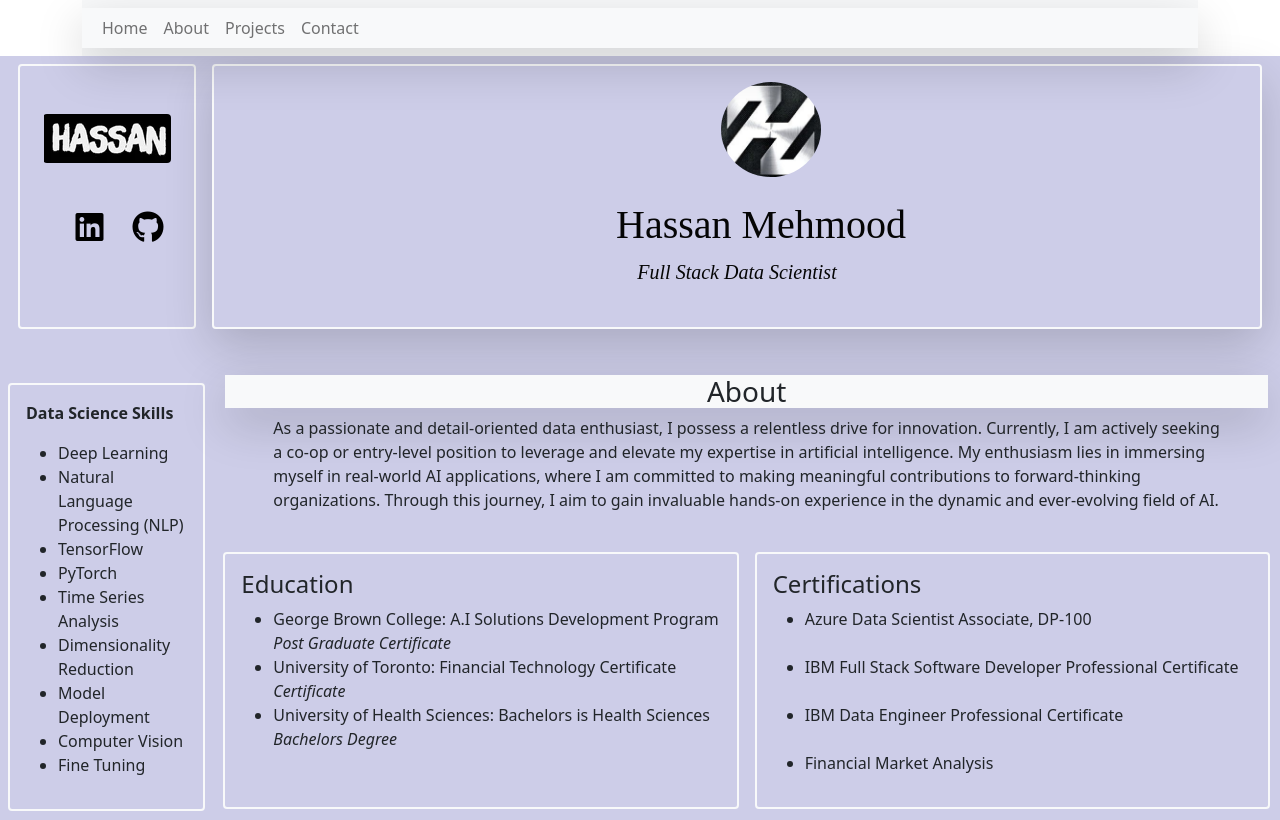
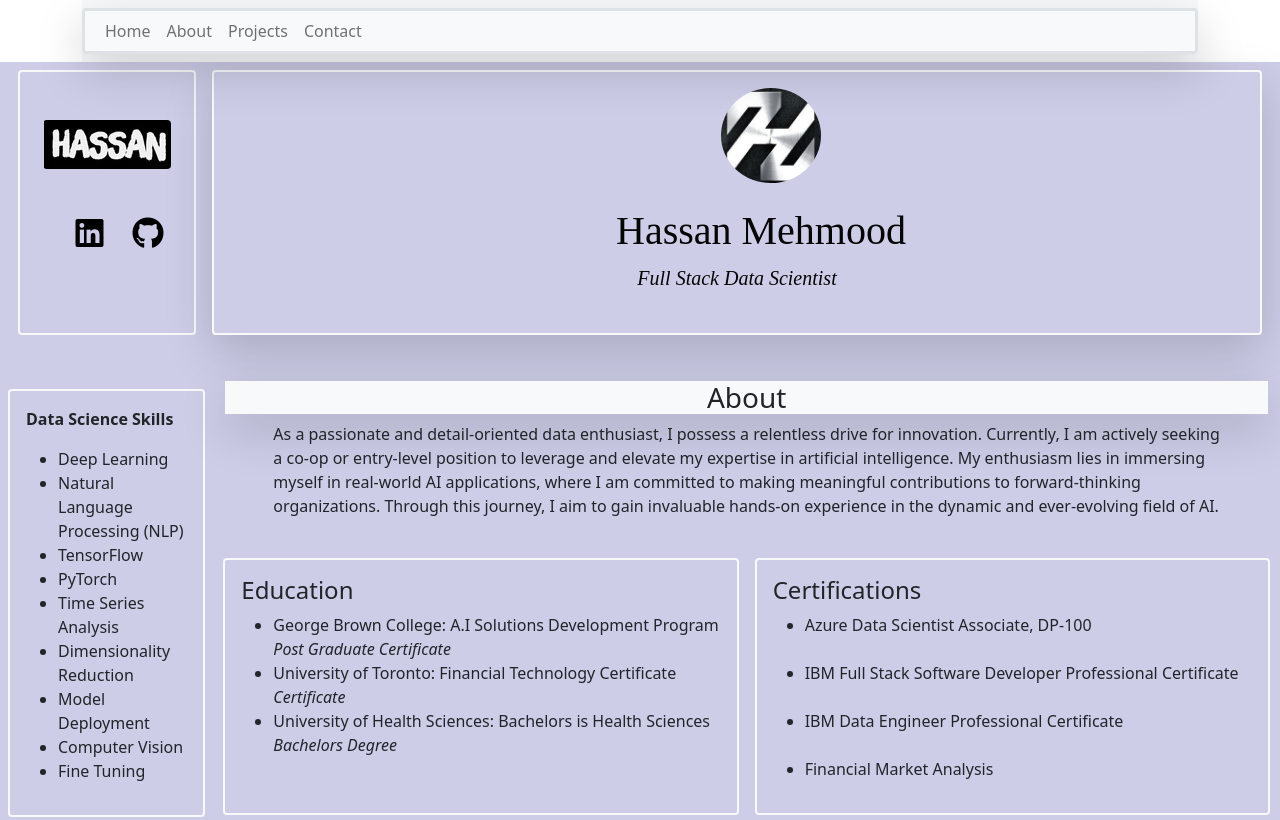
Before and after one commit to mehassanhmood/Static-Portfolio, a plain HTML site: page index.html in a window 1280 px wide. Shown: the top 820 px of the page. Drawn offline with nearby package versions, Linux system fonts and the light colour scheme.

Commit message:
final changes

```diff
--- a/index.html
+++ b/index.html
@@ -21,7 +21,7 @@
         <!-- navbar -->
     <div class="container">
         <nav class="navbar navbar-expand-md navbar-light bg-light">
-            <div class="container-fluid shadow-lg shadow-warning">
+            <div class="container-fluid rounded border border-3 shadow-lg shadow-warning">
                 <button class="navbar-toggler" type="button" data-bs-toggle="collapse" data-bs-target="#navbarNav" aria-controls="navbarNav" aria-expanded="false" aria-label="Toggle navigation">
                     <span class="navbar-toggler-icon"></span>
                 </button>
```
